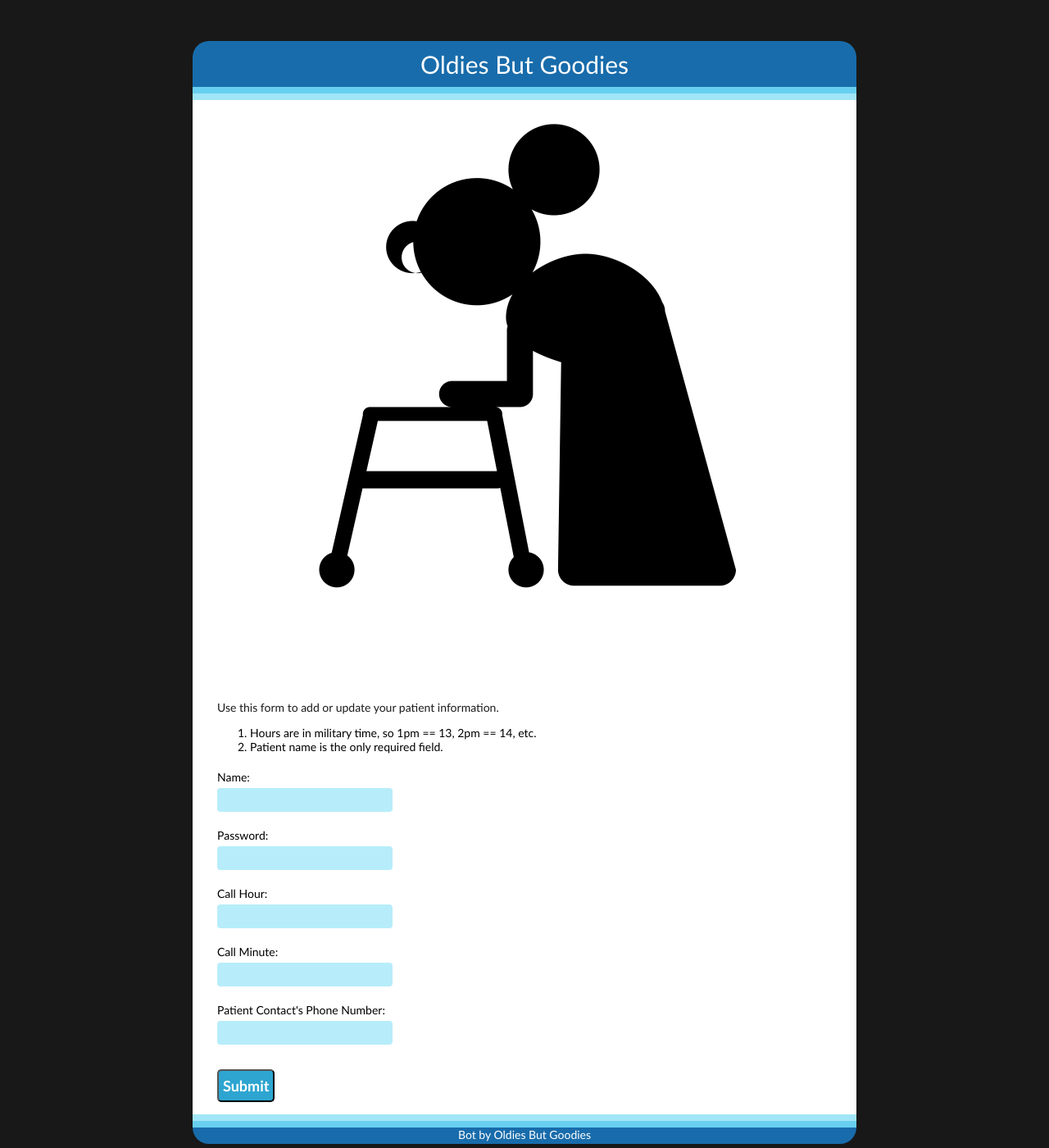
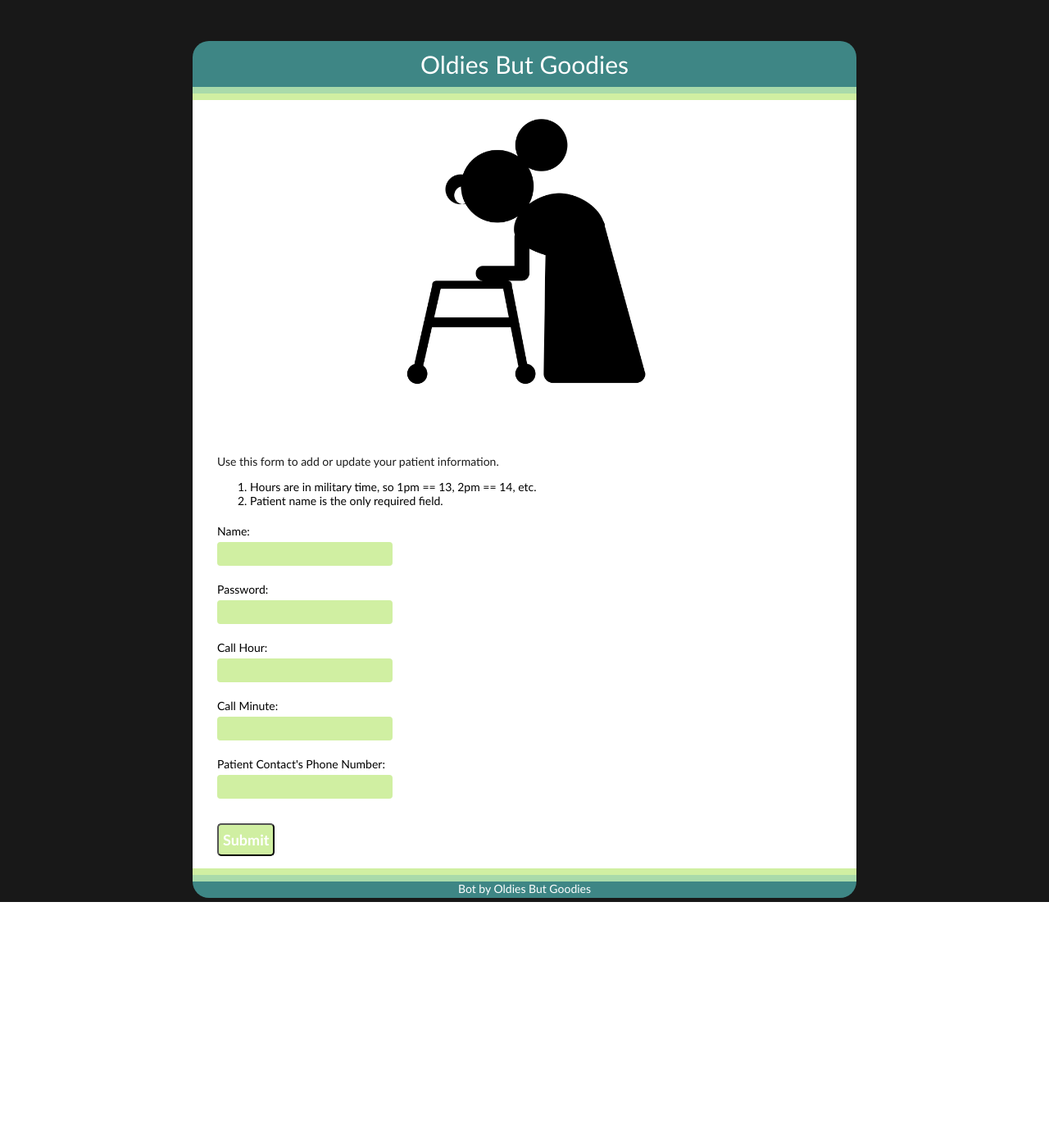
Before and after one commit to cjaiello/MoreDisruptionPleaseHackathon, a Flask app: page / in a window 1280 px wide. Shown: the whole page at 82% size. After the commit the page ends 1100 px from the top, so only its background shows below. Run offline with Flask 2, Linux system fonts and the light colour scheme; parts of the project's set-up code (start-up, migrations or seed data) failed here and were passed over; some libraries are stand-ins or nearby versions.

Commit message:
Updating colors

```diff
--- a/static/styles.css
+++ b/static/styles.css
@@ -3,12 +3,11 @@ input[type=text] {
   width: 200px;
   height: 25px;
 	font-size: 14px;
-	color: #186cab;
 	padding: 0px 5px 0px 5px;
 	margin-top: 5px;
-	background-color: #b7edfa;
+	background-color: #d0efa2;
 	border-style:solid;
-	border-color: #b7edfa;
+	border-color: #d0efa2;
 }
 
 body {
@@ -58,11 +57,11 @@ p {
 }
 
 .separator_line {
-  background-color: #68cff0;
+  background-color: #a9daaa;
 }
 
 .second_separator_line {
-  background-color: #a1e6f7;
+  background-color: #d0efa2;
 }
 
 .index_white_textbox {
@@ -93,14 +92,14 @@ p {
   -webkit-border-bottom-right-radius: 20px;
   border-bottom-left-radius: 20px;
   border-bottom-right-radius: 20px;
-  background-color: #186cab;
+  background-color: #3e8685;
   margin: 0 auto;
   color: #ffffff;
 	text-align: center;
 }
 
 .submitButton {
-  background-color: #2da5d0;
+  background-color: #d0efa2;
   color: #ffffff;
 	height: 40px;
   font-weight: bold;
@@ -127,7 +126,7 @@ p {
 }
 
 .navigation {
-  background-color: #186cab;
+  background-color: #3e8685;
   margin: 0 auto;
   width: 800px;
   color: #ffffff;
--- a/templates/homepage.html
+++ b/templates/homepage.html
@@ -25,7 +25,7 @@
 
 			{{ form.csrf }}
 				<center>
-					<img src="static/icon.png" class="centered">
+					<img src="static/icon.png" width="400" height="400" class="centered">
 				</center>
 
 				<p>Use this form to add or update your patient information.</p>
```
